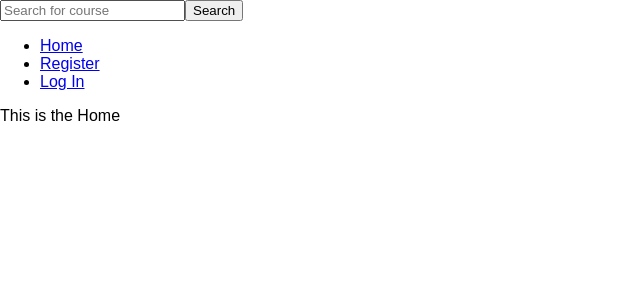
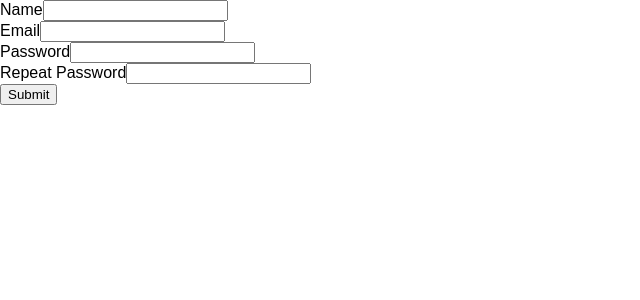
Before and after one commit to alexxxPopa/courses-redoWithFlow, a React (Create React App) app: page /register in a window 1280 px wide. Shown: the top 300 px of the page, without its empty margins (0-640 px from the left). Built offline with nearby package versions, Linux system fonts and the light colour scheme.

Commit message:
added registration form

```diff
--- a/package.json
+++ b/package.json
@@ -6,9 +6,12 @@
     "flow-bin": "^0.56.0",
     "react": "^16.0.0",
     "react-dom": "^16.0.0",
+    "react-redux": "^5.0.6",
     "react-router": "^4.2.0",
     "react-router-dom": "^4.2.2",
-    "react-scripts": "1.0.14"
+    "react-scripts": "1.0.14",
+    "redux": "^3.7.2",
+    "redux-form": "^7.0.4"
   },
   "scripts": {
     "start": "react-scripts start",
--- a/src/App.js
+++ b/src/App.js
@@ -1,22 +1,30 @@
 import React, { Component } from 'react';
 import './App.css';
-import Home from './components/home'
-import SearchList from './components/search_list'
+import { createStore, applyMiddleware } from 'redux';
+import { Provider } from 'react-redux';
+import { BrowserRouter, Route, Switch } from 'react-router-dom';
+import reducers from './reducers';
 
-import { BrowserRouter, Route, Switch } from 'react-router-dom';
+import SearchList from './components/search_list';
+import Home from './components/home';
+import Register from './components/register';
+
+const createStoreWithMiddleware = applyMiddleware()(createStore);
 
 class App extends Component {
   render() {
     return (
+      <Provider store={createStoreWithMiddleware(reducers)}>
         <BrowserRouter>
           <div>
             <Switch>
-          <Route path="/search/:term" component = { SearchList } />
-
-          <Route path="/" component= { Home } />
+              <Route path="/search/:term" component={ SearchList } />
+              <Route path="/register" component={ Register } />
+              <Route path="/" component={ Home } />
             </Switch>
           </div>
         </BrowserRouter>
+      </Provider>
     );
   }
 }
--- a/src/components/register.js
+++ b/src/components/register.js
@@ -1,10 +1,91 @@
 // @flow
 
-import React from 'react';
-import AppTemplate from 'components/header/layout';
+import * as React from 'react';
+import { Field, reduxForm } from 'redux-form';
+import Layout from './header/layout';
 
-export default () => (
-  <AppTemplate>
-    <span>This is the Register</span>
-  </AppTemplate>
-);
+
+type ValidationValues = {
+  name: string,
+  email: string,
+  password: string,
+  repeatPassword:string
+}
+
+class RegisterForm extends React.Component<any> {
+
+  renderField(field): React.Node {
+    const { meta: { touched, error } } = field;
+
+    return (
+      <div>
+        <label>{field.label}</label>
+        <input
+          type="text"
+          {...field.input}
+        />
+        <div className="text-help">
+       {touched ? error : ''}
+       </div>
+      </div>
+    );
+  }
+
+  onSubmit(values: ValidationValues): void {
+    console.log(values)
+  }
+
+  render() {
+    const { handleSubmit } = this.props;
+    return (
+      <div>
+      <form onSubmit={handleSubmit(this.onSubmit.bind(this))}>
+        <Field
+          label="Name"
+          name="name"
+          component={this.renderField}
+        />
+        <Field
+          label="Email"
+          name="email"
+          component={this.renderField}
+        />
+        <Field
+          label="Password"
+          name="password"
+          component={this.renderField}
+        />
+        <Field
+          label="Repeat Password"
+          name="repeatPassword"
+          component={this.renderField}
+        />
+        <button type="submit">Submit</button>
+      </form>
+    </div>
+    )
+  }
+}
+
+function validate(values: ValidationValues): any {
+  let errors = {};
+
+  if (!values.name) {
+    errors.name = "Enter a name!";
+  }
+  if (!values.email) {
+    errors.email = "Enter an email!";
+  }
+  if (!values.password) {
+    errors.password = "Enter a password!";
+  }
+  if (!values.repeatPassword) {
+    errors.repeatPassword = "Enter password repeat!";
+  }
+  return errors;
+}
+
+export default reduxForm({
+  validate,
+  form: 'RegisterForm'
+})(RegisterForm)
--- /dev/null
+++ b/src/reducers/index.js
@@ -0,0 +1,8 @@
+import { combineReducers } from 'redux';
+import {reducer as formReducer} from 'redux-form';
+
+const rootReducer = combineReducers({
+  form: formReducer
+});
+
+export default rootReducer;
```
Also changed, not shown: 1 other file (tests, documents, lock files or other folders). Lines whose indentation alone changed are shown as unchanged.
